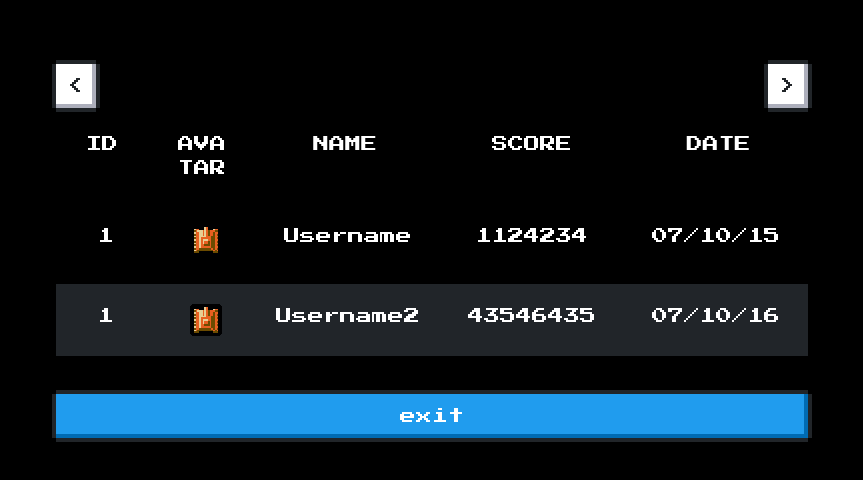
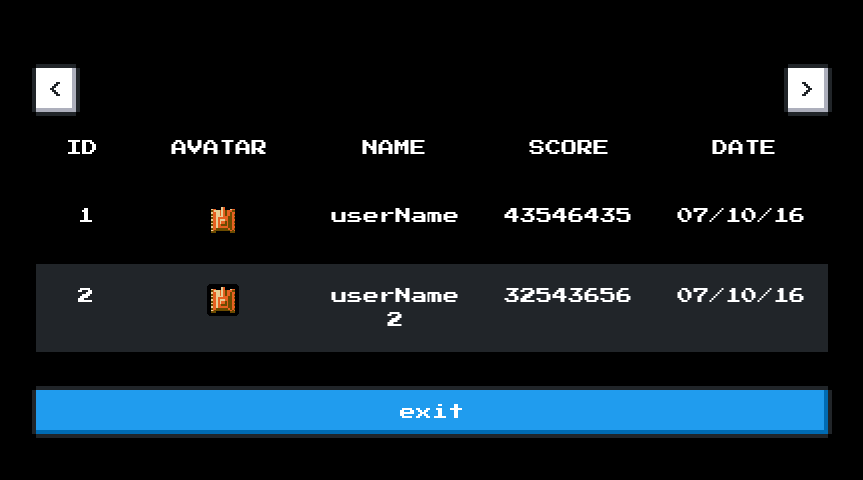
Before and after one commit to 5dev-team/BattleCity, a React (Vite) app in the folder packages/client/: page /leaderboard in a window 1280 px wide. Shown: the part 164-644 px from the top of the page, without its empty margins (208-1071 px from the left). Built offline with nearby package versions, Linux system fonts and the light colour scheme.

Commit message:
fix: page layout

```diff
--- a/packages/client/src/pages/leaderboard/leaderboard.module.scss
+++ b/packages/client/src/pages/leaderboard/leaderboard.module.scss
@@ -1,7 +1,6 @@
 .leaderboard {
   height: 100%;
   display: flex;
-  flex-direction: column;
   align-items: center;
   justify-content: center;
   text-align: center;
@@ -14,11 +13,7 @@
 
 .table {
   display: grid;
-  grid-template-columns: 100px 100px repeat(3, minmax(150px, 1fr));
-
-  &__header {
-
-  }
+  grid-template-columns: 100px repeat(4, minmax(150px, 1fr));
 
   &__col {
     padding: 20px;
@@ -28,7 +23,7 @@
   &__row {
     grid-column: 1 / -1;
     display: grid;
-    grid-template-columns: 100px 100px repeat(3, minmax(150px, 1fr));
+    grid-template-columns: 100px repeat(4, minmax(150px, 1fr));
     margin: 4px;
     padding: 0;
     border: none;
--- a/packages/client/src/pages/leaderboard/leaderboard.tsx
+++ b/packages/client/src/pages/leaderboard/leaderboard.tsx
@@ -6,6 +6,31 @@ import { useNavigate } from 'react-router-dom'
 
 const LeaderBoard: React.FC = () => {
 
+  const tableHeadersProps = [
+    {
+      name: 'id',
+      label: 'ID'
+    },
+    {
+      name: 'avatar',
+      label: 'AVATAR'
+    },
+    {
+      name: 'name',
+      label: 'NAME'
+    },
+    {
+      name: 'score',
+      label: 'SCORE'
+    },
+    {
+      name: 'date',
+      label: 'DATE'
+    }
+  ]
+
+  const navigate = useNavigate()
+
   const loadNextPage = () => {
     console.log('load next page')
   }
@@ -13,7 +38,60 @@ const LeaderBoard: React.FC = () => {
     console.log('load prev page')
   }
 
-  const navigate = useNavigate();
+
+  type UserScoreType = {
+    id: number,
+    name: string,
+    avatar: string,
+    score: number,
+    date: string
+  }
+
+  const userScore: Array<UserScoreType> = [{
+    id: 1,
+    avatar: '',
+    name: 'userName',
+    score: 43546435,
+    date: '07/10/16'
+  },
+    {
+      id: 2,
+      avatar: '',
+      name: 'userName2',
+      score: 32543656,
+      date: '07/10/16'
+    }]
+
+  const userRows = userScore.map((user, index) => {
+    const userRow = Object.entries(user).map(([key, value]) => {
+      if (key === 'avatar') {
+        return (
+          <div
+            key={`${key}-${value}`}
+            className={`${styles['table__col']} ${styles['table__col--second-color']} ${styles['nes-avatar-col']}`}
+          >
+            <NesAvatar size={'large'} alt={`аватар пользователя ${user.name}`} />
+          </div>
+        )
+      }
+      return <div key={`${key}-${value}`} className={styles['table__col']}>{value}</div>
+    })
+
+    const rowDarkClass = index % 2 === 1 ? 'nes-container is-dark' : ''
+    console.log(rowDarkClass)
+    return (
+      <div
+        key={user.id}
+        className={`${styles['table__row']} ${rowDarkClass}`}
+      >
+        {userRow}
+      </div>
+    )
+  })
+
+  const tableHeaders = tableHeadersProps.map((header) => {
+    return <div className={`${styles['table__col']} ${styles['table-header']}`}>{header.label}</div>
+  })
 
   return (
     <div className={styles['leaderboard']}>
@@ -27,32 +105,8 @@ const LeaderBoard: React.FC = () => {
           </NesButton>
         </div>
         <div className={`${styles['leaderboard__table']} ${styles['table']}`}>
-
-          <div className={`${styles['table__col']} ${styles['table-header']}`}>ID</div>
-          <div className={`${styles['table__col']} ${styles['table-header']}`}>AVATAR</div>
-          <div className={`${styles['table__col']} ${styles['table-header']}`}>NAME</div>
-          <div className={`${styles['table__col']} ${styles['table-header']}`}>SCORE</div>
-          <div className={`${styles['table__col']} ${styles['table-header']}`}>DATE</div>
-
-          <div className={styles['table__row']}>
-            <div className={`${styles['table__col']} ${styles['table__col--second-color']}`}>1</div>
-            <div
-              className={`${styles['table__col']} ${styles['table__col--second-color']} ${styles['nes-avatar-col']}`}>
-              <NesAvatar size={'large'} alt={'аватар пользователя Username'} />
-            </div>
-            <div className={`${styles['table__col']} ${styles['table__col--second-color']}`}>Username</div>
-            <div className={`${styles['table__col']} ${styles['table__col--second-color']}`}>1124234</div>
-            <div className={`${styles['table__col']} ${styles['table__col--second-color']}`}>07/10/15</div>
-          </div>
-          <div className={`${styles['table__row']} nes-container is-dark`}>
-            <div className={`${styles['table__col']} ${styles['table__col--second-color']}`}>1</div>
-            <div className={`${styles['table__col']} ${styles['table__col--second-color']}`}>
-              <NesAvatar size={'large'} alt={'аватар пользователя Username2'} />
-            </div>
-            <div className={`${styles['table__col']} ${styles['table__col--second-color']}`}>Username2</div>
-            <div className={`${styles['table__col']} ${styles['table__col--second-color']}`}>43546435</div>
-            <div className={`${styles['table__col']} ${styles['table__col--second-color']}`}>07/10/16</div>
-          </div>
+          {tableHeaders}
+          {userRows}
         </div>
         <div className={styles['control-wrapper']}>
           <NesButton variant='primary' fullWidth onClick={() => navigate('/')}>
```
Also changed, not shown: packages/client/src/components/UI/nes-avatar/nes-avatar.module.scss (line endings or trailing spaces). Lines whose indentation alone changed are shown as unchanged.
